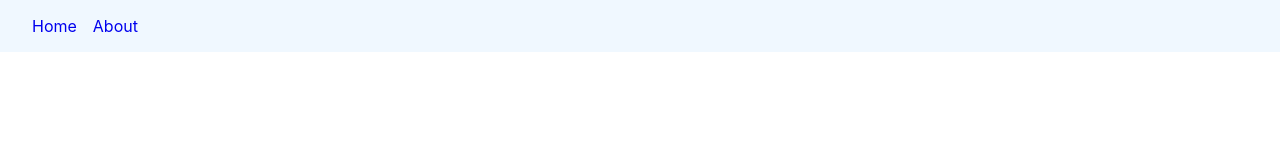
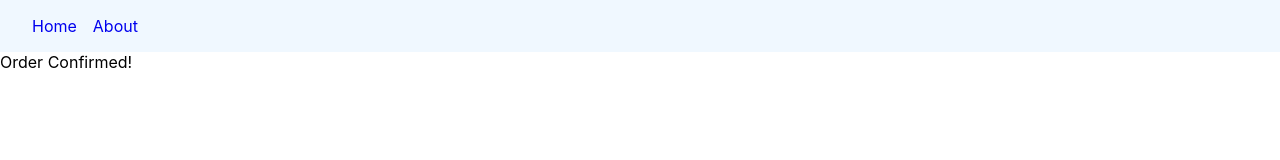
Before and after one commit to ukaran11/react-router6-demo, a React (Create React App) app: page /order-summary in a window 1280 px wide. Before the commit this address had no page. Shown: the top 160 px of the page. Built offline with nearby package versions, Linux system fonts and the light colour scheme.

Commit message:
Utsav | Added Programmatic Navigation to OrderSummary

```diff
--- a/src/App.js
+++ b/src/App.js
@@ -3,6 +3,7 @@
 import { About } from './components/About';
 import { Home } from './components/Home';
 import Navbar from './components/Navbar';
+import { OrderSummary } from './components/OrderSummary';
 
 function App() {
   return (
@@ -11,6 +12,7 @@
       <Routes>
         <Route path='/' element={<Home />} />
         <Route path='about' element={<About />} />
+        <Route path='order-summary' element={<OrderSummary />} />
       </Routes>
     </>
   );
--- a/src/components/Home.js
+++ b/src/components/Home.js
@@ -1,7 +1,14 @@
+import { useNavigate } from "react-router-dom";
+
 export const Home = () => {
+    const navigate = useNavigate();
+
     return (
-        <div>
-            Home Page
-        </div>
+        <>
+            <div>
+                Home Page
+            </div>
+            <button onClick={() => navigate('order-summary')}>Place Order</button>
+        </>
     )
 }
--- /dev/null
+++ b/src/components/OrderSummary.js
@@ -0,0 +1,5 @@
+import React from 'react';
+
+export const OrderSummary = () => {
+  return <div>Order Confirmed!</div>;
+};
```
